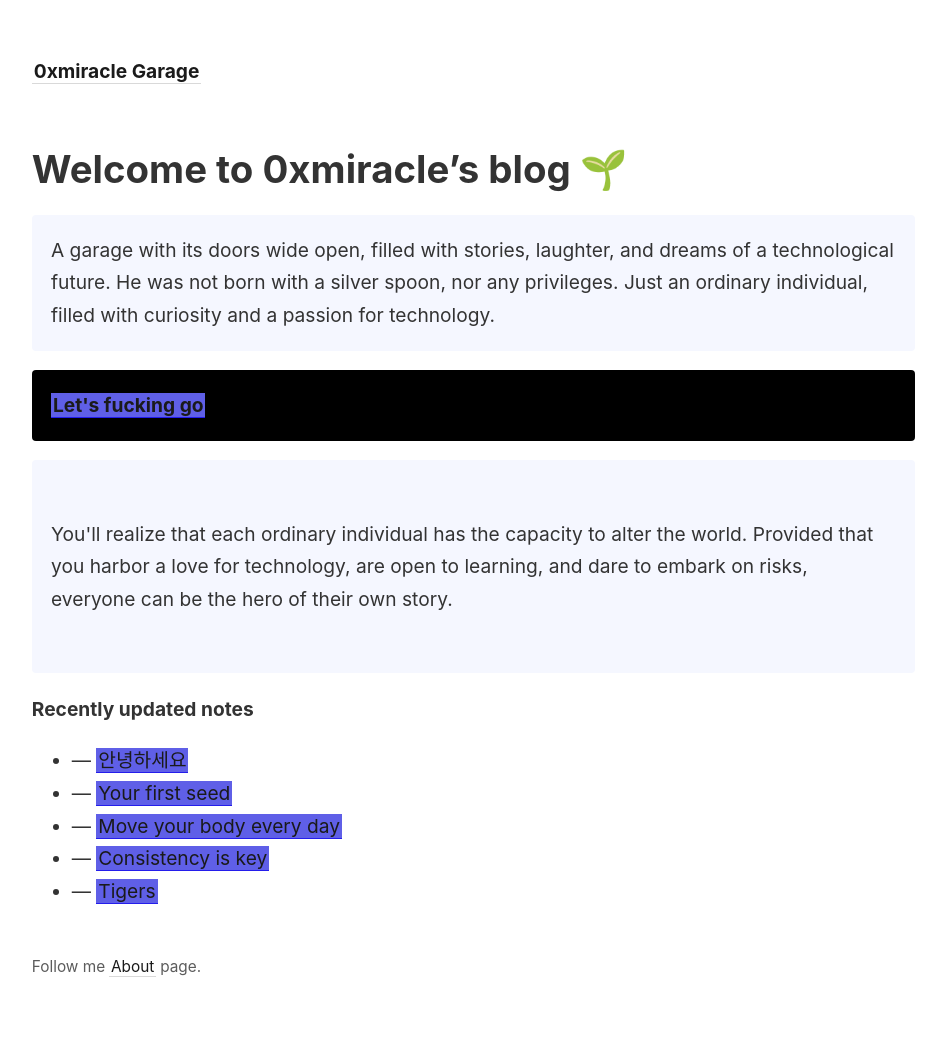
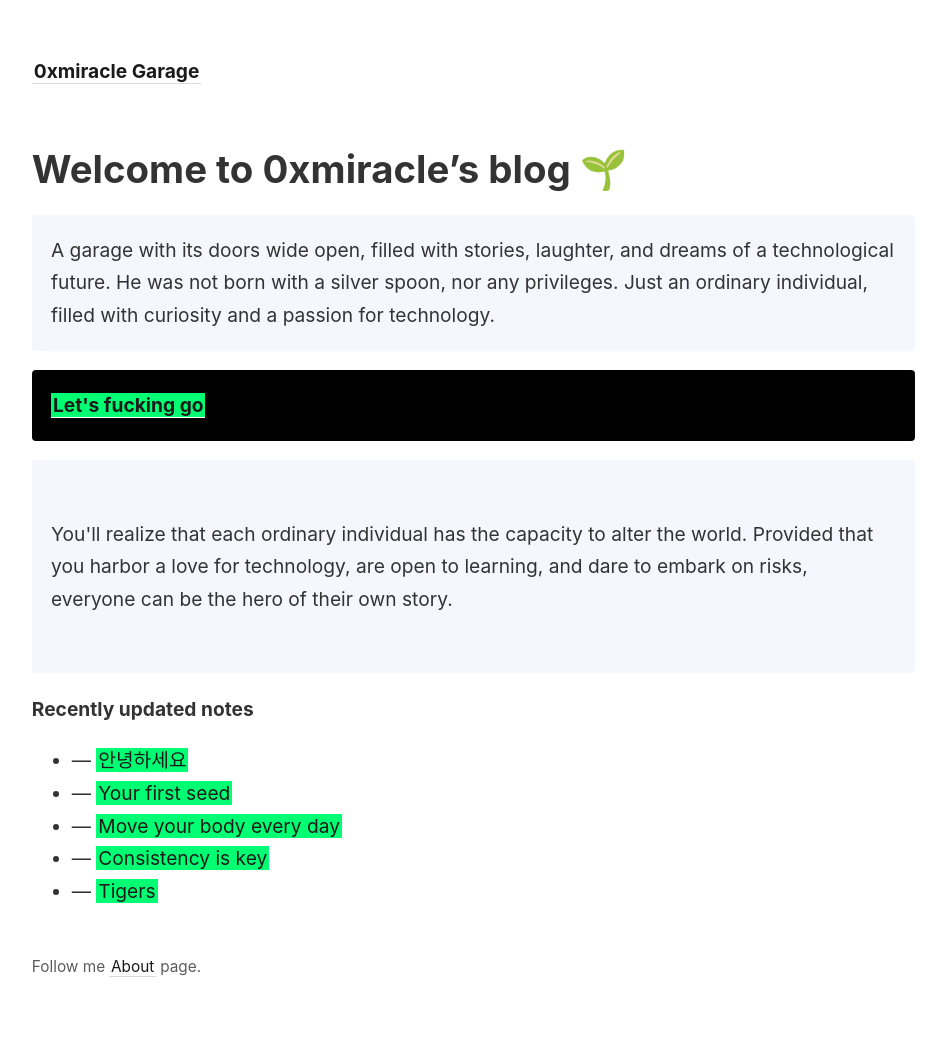
Before and after one commit to lkyxuan/bbbblog, a Jekyll site: the page built from _pages/index.md, in a window 1280 px wide. Shown: the whole page, without its empty margins (45-991 px from the left). Built offline with Jekyll 4.4.1, drawn with Linux system fonts in a browser that asks for light colours.

Commit message:
Update link-previews.html

```diff
--- a/_includes/link-previews.html
+++ b/_includes/link-previews.html
@@ -1,8 +1,8 @@
 <!-- That file is not particularly elegant. This will need a refactor at some point. -->
 <style>
   content a.internal-link {
-    border-color: #241deb;
-    background-color: #5f5fe7;
+    border-color: #ffffff;
+    background-color: #00ff73;
   }
 
   #tooltip-wrapper {
```
